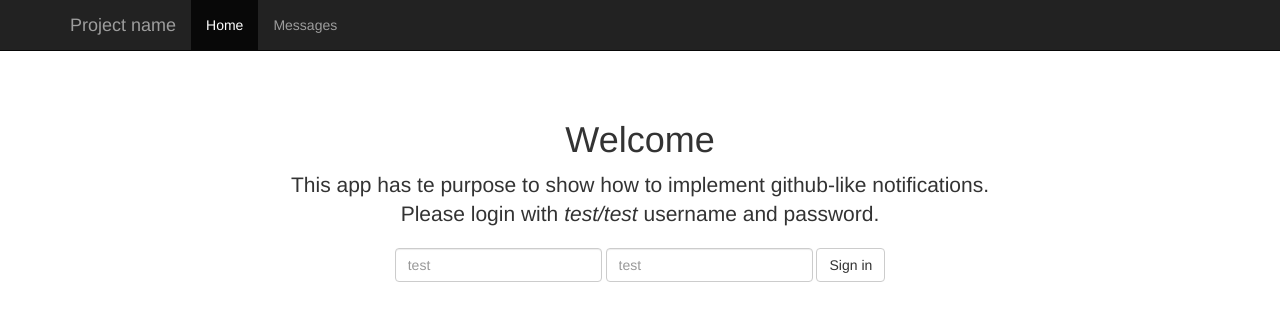
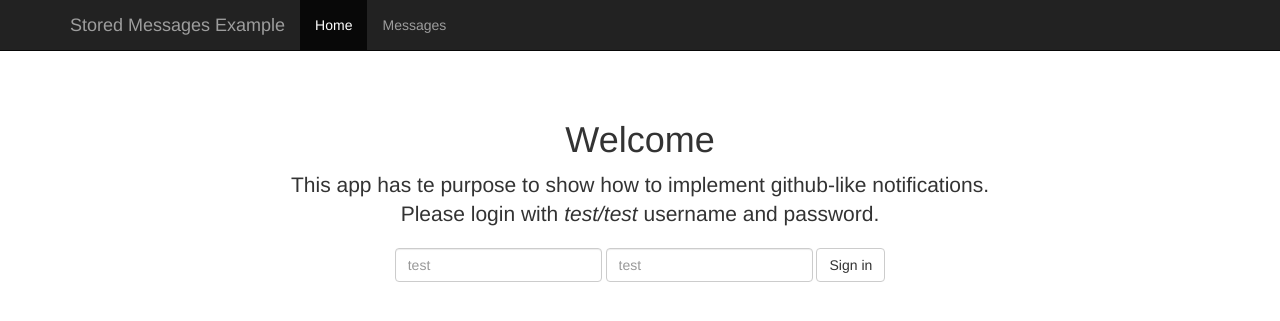
Before and after one commit to masci/notification_example, a Django app: page / in a window 1280 px wide. Shown: the top 321 px of the page. Run offline with Django 3.2, Linux system fonts and the light colour scheme; some libraries are stand-ins or nearby versions.

Commit message:
cosmetics

```diff
--- a/templates/base.html
+++ b/templates/base.html
@@ -3,7 +3,7 @@
 <!DOCTYPE html>
 <html ng-app="messageApp">
     <head>
-        <title>Bootstrap 101 Template</title>
+        <title>Stored Messages</title>
         <meta name="viewport" content="width=device-width, initial-scale=1.0">
         <!-- Bootstrap -->
         <link href="//netdna.bootstrapcdn.com/bootstrap/3.0.0/css/bootstrap.min.css" rel="stylesheet">
@@ -30,7 +30,7 @@
                         <span class="icon-bar"></span>
                         <span class="icon-bar"></span>
                     </button>
-                    <a class="navbar-brand" href="#">Project name</a>
+                    <a class="navbar-brand" href="#">Stored Messages Example</a>
                 </div>
                 <div class="collapse navbar-collapse">
                     <ul class="nav navbar-nav">
```
